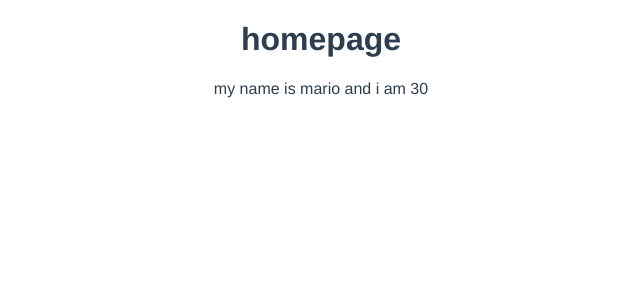
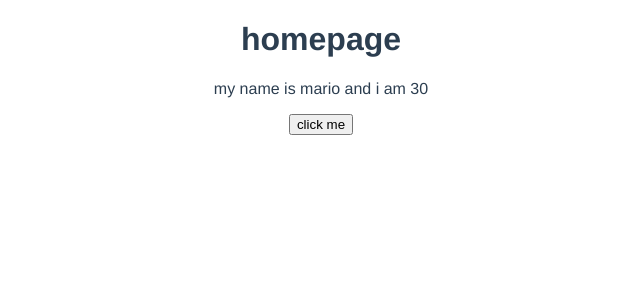
Before and after one commit to Paul2071/paint-review, a Vue app: page / in a window 1280 px wide. Shown: the top 300 px of the page, without its empty margins (319-959 px from the left). Built offline with nearby package versions, Linux system fonts and the light colour scheme.

Commit message:
playing around with refs - button to log p. p is returned at setup as a ref hook. p tag is given ref attribute of p. console log p. It works!

```diff
--- a/src/views/HomeView.vue
+++ b/src/views/HomeView.vue
@@ -2,19 +2,31 @@
   <div class="home">
     <h1>homepage</h1>
 
-    <p> my name is {{ name }} and i am {{ age }}</p>
+    <p ref="p"> my name is {{ name }} and i am {{ age }}</p>
+    <button @click="handleClick">click me</button>
   </div>
 </template>
 
 <script>
 
+import {ref} from "vue"
+
 export default {
   name: 'HomeView',
   setup() {
+
+    const p = ref(null)
+
+
     let name = "mario"
     let age = 30
 
-    return {  name, age}
+    const handleClick =  () => {
+      console.log(p)
+    }
+
+
+    return {  name, age, handleClick, p }
   }
 
 }
```
